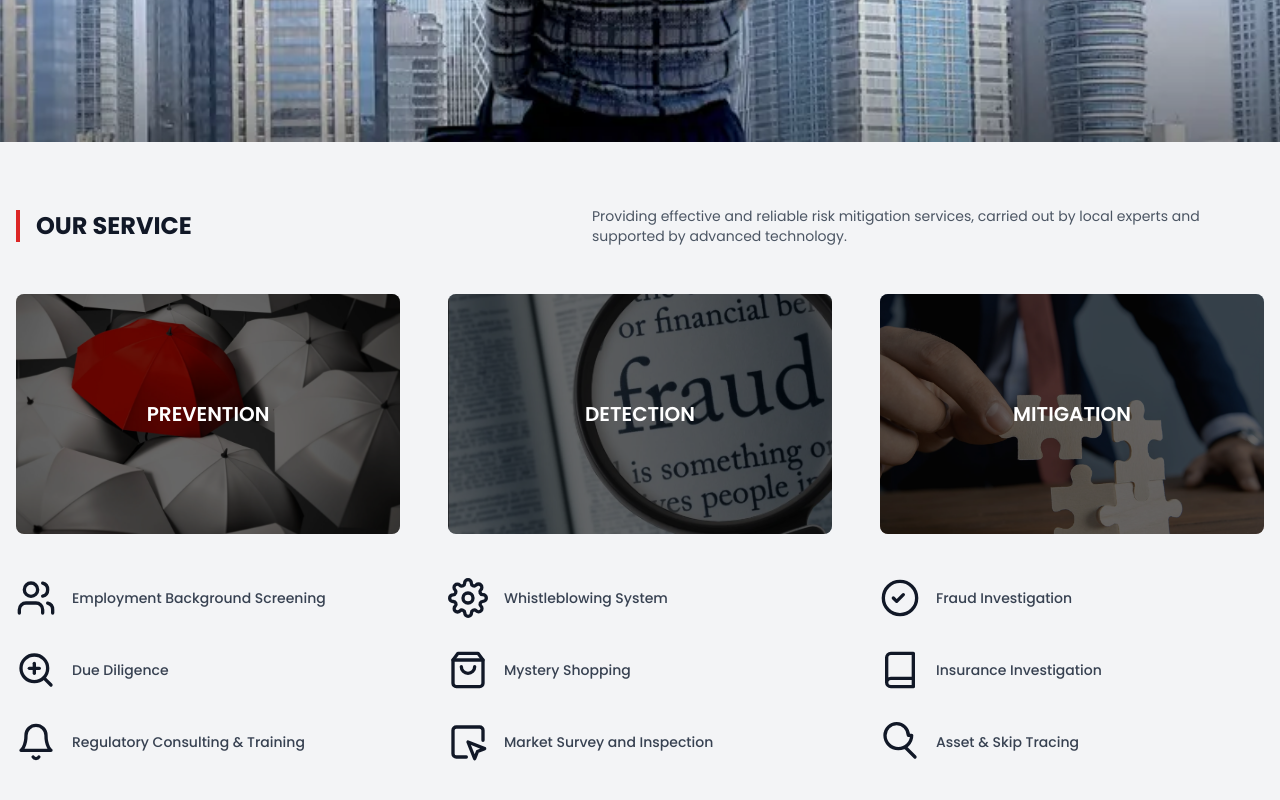
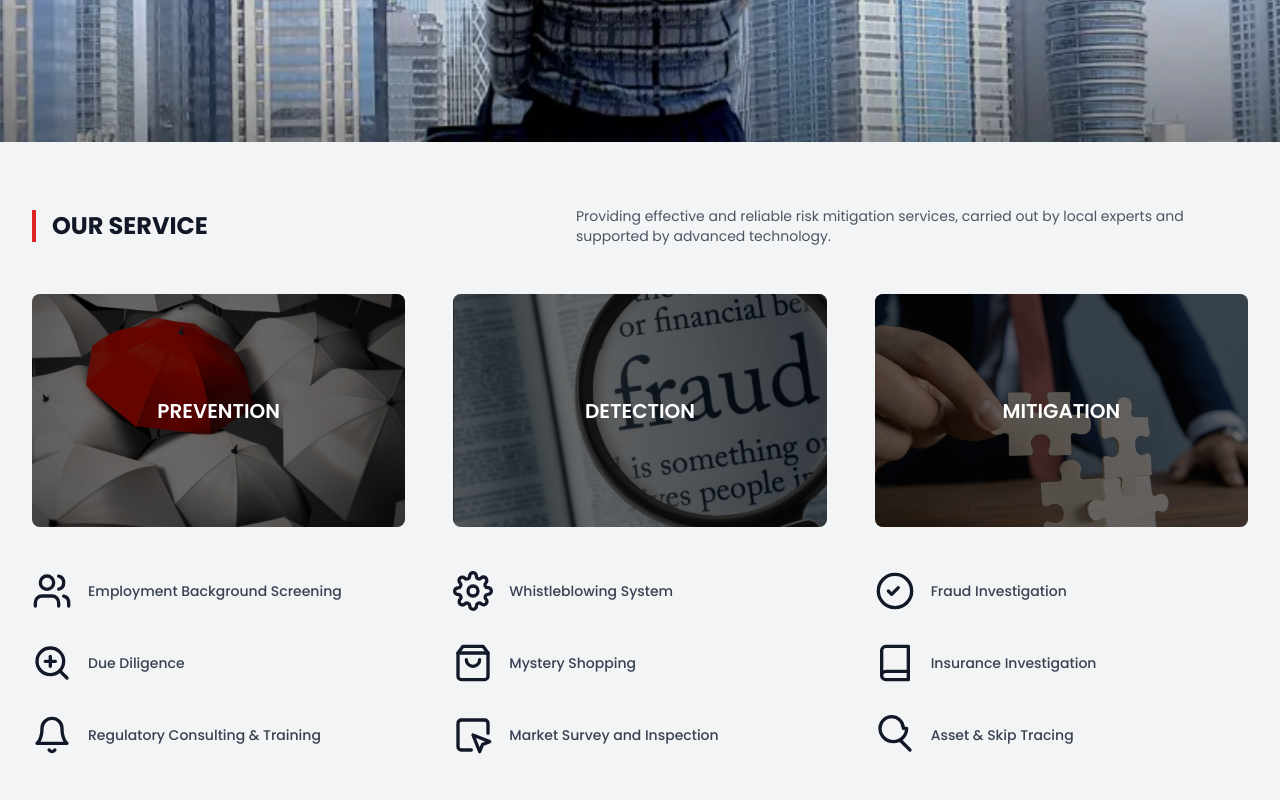
Before and after one commit to ijalfauzi/IntegrityAsia-WP-HTML, a React (Vite) app: page / in a window 1280 px wide. Shown: the part 738-1538 px from the top of the page. Built offline with nearby package versions, Linux system fonts and the light colour scheme.

Commit message:
Set max width

```diff
--- a/src/components/sections/Services.jsx
+++ b/src/components/sections/Services.jsx
@@ -193,7 +193,7 @@
 
   return (
     <section className="py-12 sm:py-16 bg-gray-100">
-      <div className="container mx-auto px-4">
+      <div className="mx-auto max-w-screen-xl px-4 sm:px-6 lg:px-8"> {/* Updated container */}
         {/* Section Header */}
         <div className="flex flex-col md:flex-row justify-between items-start md:items-center gap-4 mb-8 sm:mb-12">
           <h2 className="text-xl sm:text-2xl font-bold text-gray-900 border-l-4 border-red-600 pl-4">
```
